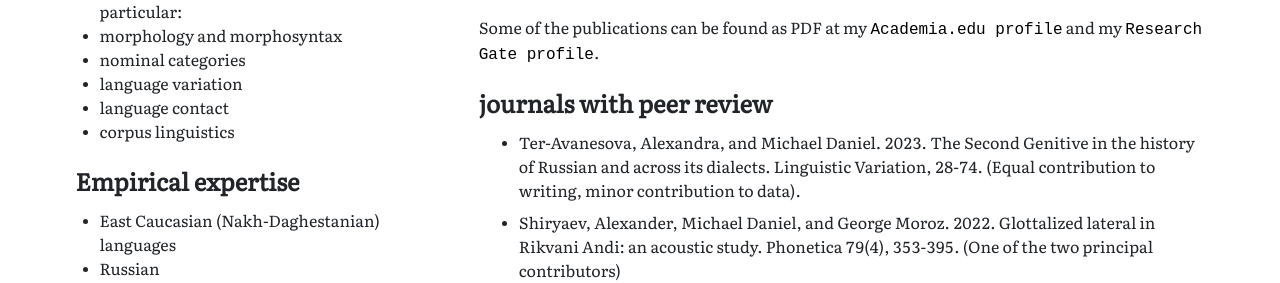
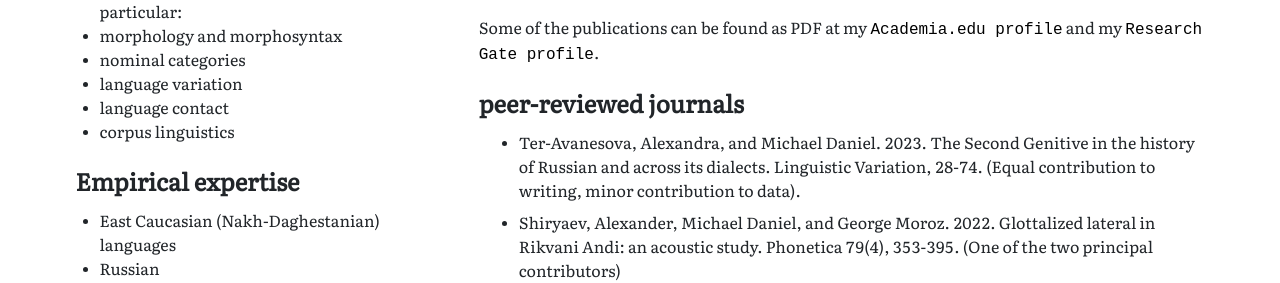
Before and after one commit to MishaDaniel/mishadaniel.github.io, a Jekyll site: the page built from publications/index.html, in a window 1280 px wide and 900 px high. Shown: the part 371-654 px from the top of the window. Built offline with Jekyll 4.4.1, drawn with Linux system fonts in a browser that asks for light colours; nearby versions of some CDN libraries.

Commit message:
Update publications.yml

```diff
--- a/_data/publications.yml
+++ b/_data/publications.yml
@@ -1,5 +1,5 @@
 sections:
-  - name: journals with peer review
+  - name: peer-reviewed journals
     papers:
       - "Ter-Avanesova, Alexandra, and Michael Daniel. 2023. The Second Genitive in the history of Russian and across its dialects. Linguistic Variation, 28-74. (Equal contribution to writing, minor contribution to data)."
       - "Shiryaev, Alexander, Michael Daniel, and George Moroz. 2022. Glottalized lateral in Rikvani Andi: an acoustic study. Phonetica 79(4), 353-395. (One of the two principal contributors)"
```
